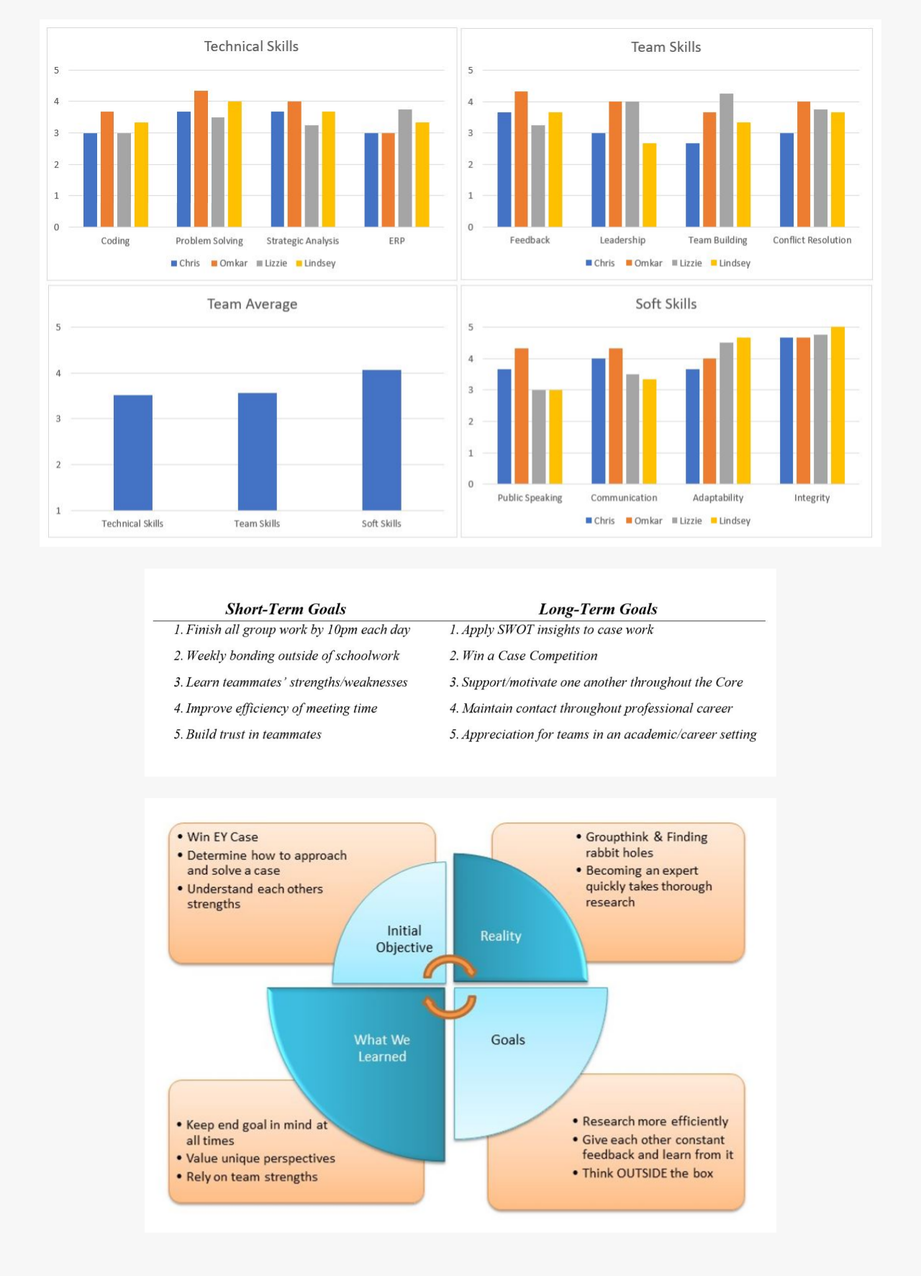
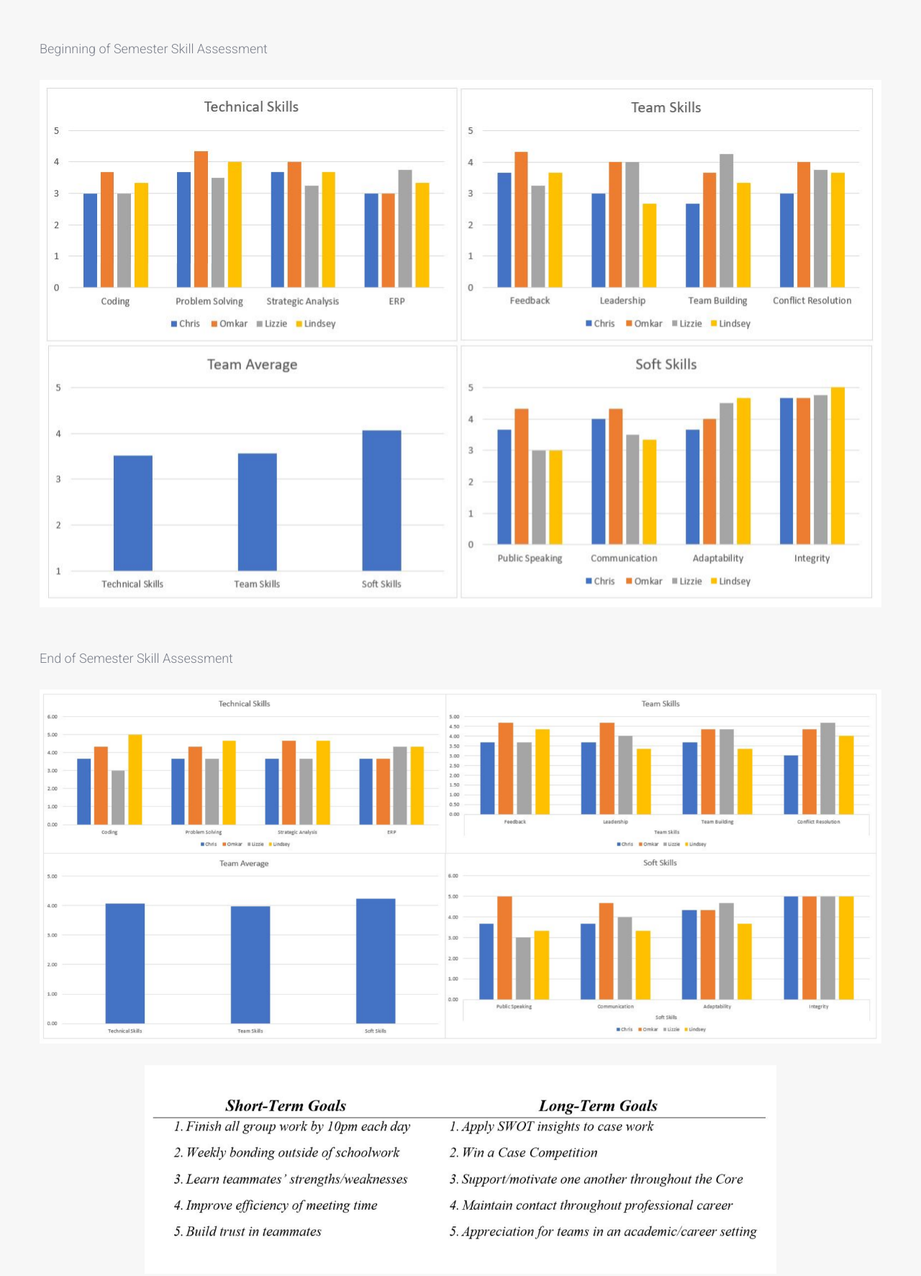
Before and after one commit to stankoc/stankoc.github.io, a plain HTML site: page analysis.html in a window 1280 px wide. Shown: the part 2923-4696 px from the top of the page at 72% size. Drawn offline with Linux system fonts and the light colour scheme; files whose address does not match are found by name.

Commit message:
Final Updates

```diff
--- a/analysis.html
+++ b/analysis.html
@@ -114,14 +114,24 @@
 					<figure class="animate-box">
 						<img src="images/skill.JPG" alt="no image" class="img-responsive center">
 					</figure>
+					<br>
+					<p> Beginning of Semester Skill Assessment </p>
 					<figure class="animate-box">
 						<img src="images/chartSkills.JPG" alt="no image" class="img-responsive">
+					</figure>
+					<br>
+					<p> End of Semester Skill Assessment </p>
+					<figure class="animate-box">
+						<img src="images/endOfTermResults.JPG" alt="no image" class="img-responsive">
 					</figure>
 					<figure class="animate-box">
 						<img src="images/goal.JPG" alt="no image" class="img-responsive center">
 					</figure>
 					<figure class="animate-box">
 						<img src="images/aar.JPG" alt="no image" class="img-responsive center">
+					</figure>
+					<figure class="animate-box">
+						<img src="images/Group_Performance.JPG" alt="no image" class="img-responsive center">
 					</figure>
 				</div>
 			</div>
```
Also changed, not shown: index.html (+0 -1 lines), images/Group_Performance.jpg (added), images/endOfTermResults.JPG (added), 1 other file.
